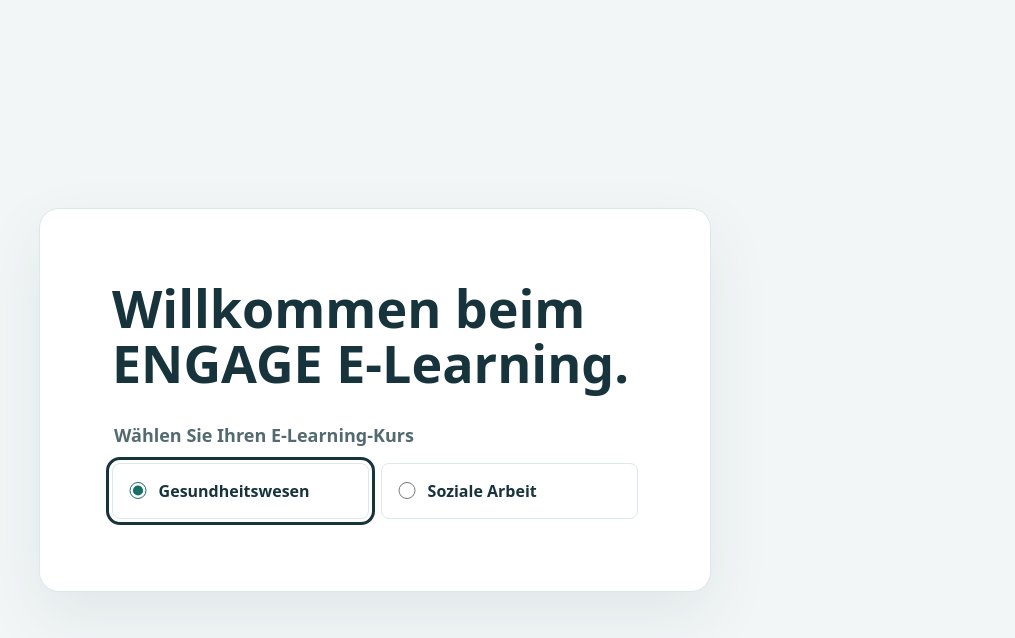
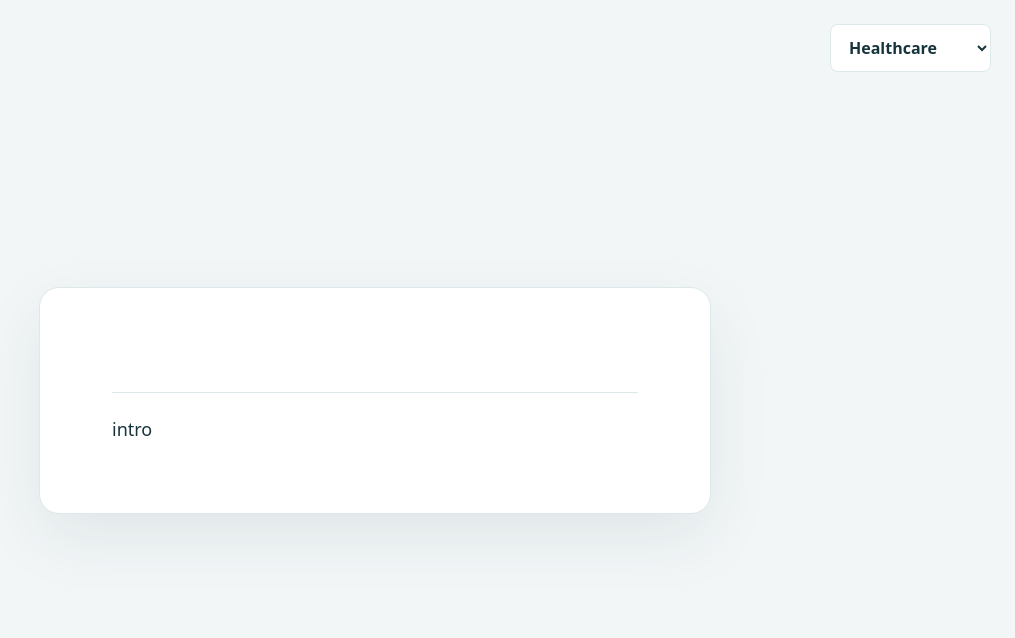
Before and after one commit to auroramonticelli/ENGAGE_WP4_e-learning-NAV, a plain HTML site: page index.html in a window 1280 px wide. Both pictures are taken after a click on the label "Gesundheitswesen". Shown: the whole page, without its empty margins (265-1280 px from the left). Drawn offline with Linux system fonts and the light colour scheme.

Commit message:
next step after welcome page

```diff
--- a/index.html
+++ b/index.html
@@ -8,7 +8,15 @@
     <link rel="stylesheet" href="style.css">
   </head>
   <body>
+    <label class="course-menu" hidden>
+      <span class="visually-hidden">Kurs wechseln</span>
+      <select id="course-switcher">
+        <option value="healthcare">Healthcare</option>
+        <option value="social-work">Social Work</option>
+      </select>
+    </label>
     <main class="welcome">
+      <section id="welcome-view">
         <h1>Willkommen beim ENGAGE E-Learning.</h1>
         <fieldset class="course-selection">
           <legend>Wählen Sie Ihren E-Learning-Kurs</legend>
@@ -23,13 +31,12 @@
             </label>
           </div>
         </fieldset>
-      <section class="course-content" id="healthcare-content" data-course-content="healthcare" aria-labelledby="healthcare-heading" hidden>
-        <h2 id="healthcare-heading">Gesundheitswesen</h2>
-        <!-- Add the Gesundheitswesen course content here. -->
       </section>
-      <section class="course-content" id="social-work-content" data-course-content="social-work" aria-labelledby="social-work-heading" hidden>
-        <h2 id="social-work-heading">Soziale Arbeit</h2>
-        <!-- Add the Soziale Arbeit course content here. -->
+      <section class="course-content" data-course-content="healthcare" aria-label="Healthcare introduction" hidden>
+        <p>intro</p>
+      </section>
+      <section class="course-content" data-course-content="social-work" aria-label="Social Work introduction" hidden>
+        <p>intro</p>
       </section>
     </main>
     <script src="script.js" defer></script>
--- a/script.js
+++ b/script.js
@@ -1,16 +1,23 @@
-bc const courseChoices = document.querySelectorAll('input[name="course"]');
+const courseChoices = document.querySelectorAll('input[name="course"]');
 const courseSections = document.querySelectorAll("[data-course-content]");
+const welcomeView = document.querySelector("#welcome-view");
+const courseMenu = document.querySelector(".course-menu");
+const courseSwitcher = document.querySelector("#course-switcher");
 
-function showSelectedCourse() {
-  const selectedCourse = document.querySelector('input[name="course"]:checked')?.value;
-
+function showCourse(course) {
+  welcomeView.hidden = Boolean(course);
+  courseMenu.hidden = !course;
+  courseSwitcher.value = course || "healthcare";
   courseSections.forEach((section) => {
-    section.hidden = section.dataset.courseContent !== selectedCourse;
+    section.hidden = section.dataset.courseContent !== course;
+  });
+  courseChoices.forEach((choice) => {
+    choice.checked = choice.value === course;
   });
 }
 
 courseChoices.forEach((choice) => {
-  choice.addEventListener("change", showSelectedCourse);
+  choice.addEventListener("change", () => showCourse(choice.value));
 });
 
-showSelectedCourse();
+courseSwitcher.addEventListener("change", () => showCourse(courseSwitcher.value));
--- a/style.css
+++ b/style.css
@@ -85,7 +85,45 @@ h1 {
   border-top: 1px solid #dce8e9;
 }
 
-.course-content h2 {
+.course-content p {
   margin: 0;
-  font-size: 1.5rem;
+  font-size: 1.125rem;
 }
+
+.course-menu {
+  position: fixed;
+  top: 1.5rem;
+  right: 1.5rem;
+  z-index: 1;
+}
+
+.course-menu select {
+  min-width: 9rem;
+  padding: 0.7rem 2rem 0.7rem 0.9rem;
+  border: 1px solid #dce8e9;
+  border-radius: 0.5rem;
+  background: #fff;
+  color: #17343c;
+  cursor: pointer;
+  font: inherit;
+  font-weight: 650;
+}
+
+.course-menu select:focus-visible {
+  outline: 3px solid #17343c;
+  outline-offset: 3px;
+}
+
+.visually-hidden {
+  position: absolute;
+  width: 1px;
+  height: 1px;
+  overflow: hidden;
+  clip: rect(0, 0, 0, 0);
+  white-space: nowrap;
+  clip-path: inset(50%);
+}
+
+[hidden] {
+  display: none !important;
+}
```
Lines whose indentation alone changed are shown as unchanged.
